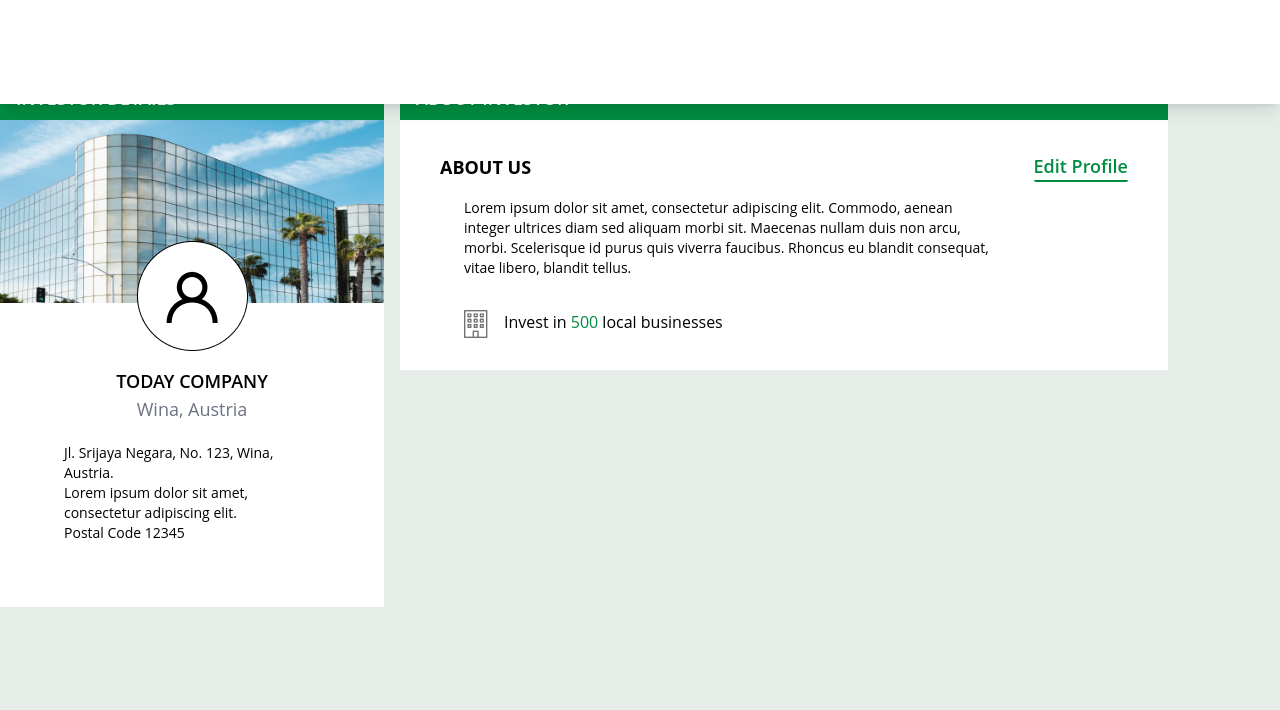
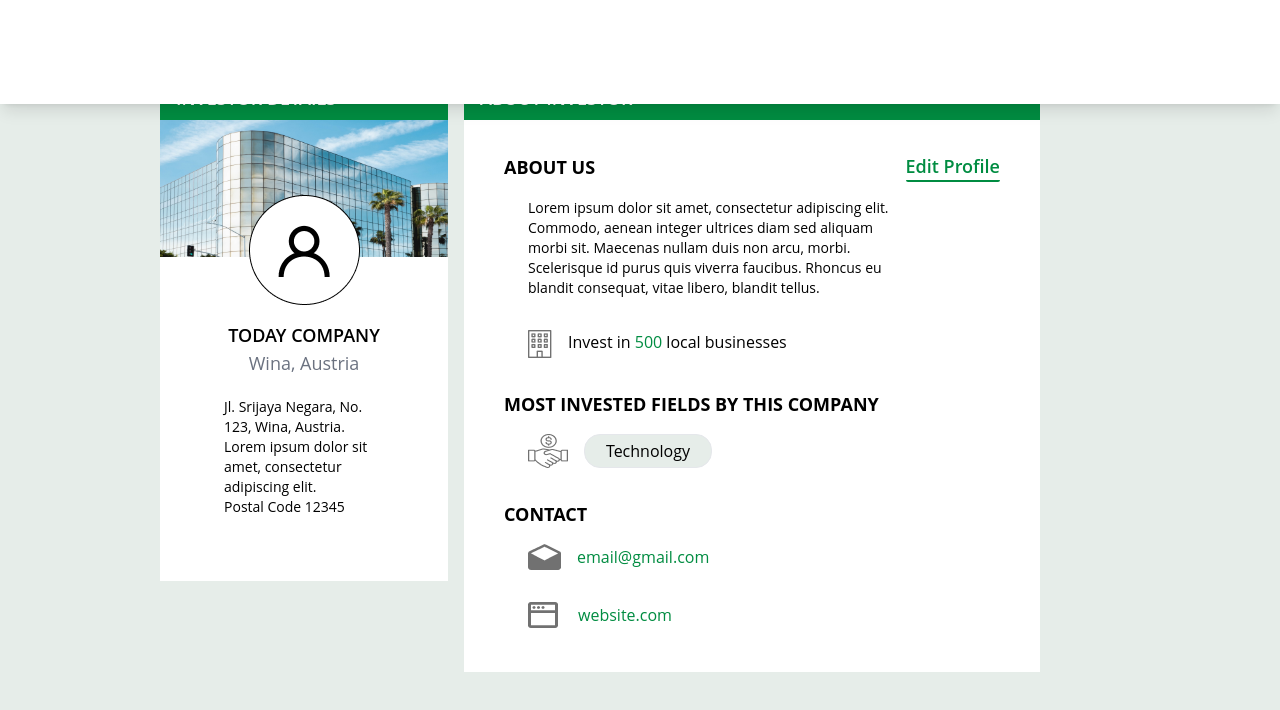
Before and after one commit to aziemp66/Google-Solution-Project, a React (Create React App) app in the folder client/: page /profileinvestor in a window 1280 px wide. Shown: the top 710 px of the page. Built offline with nearby package versions, Linux system fonts and the light colour scheme.

Commit message:
Static Profile Investor Page

```diff
--- a/client/src/components/ProfileInvestor/About.js
+++ b/client/src/components/ProfileInvestor/About.js
@@ -4,7 +4,8 @@ function About() {
             <div className="inline-block w-full px-4 py-2 bg-[#008C41]">
                 <h2 className="font-semibold text-lg 2xl:text-2xl text-white">ABOUT INVESTOR</h2>
             </div>
-           <div className="flex flex-col items-start w-full py-8 px-10 bg-white ">
+            <div>
+                <div className="flex flex-col items-start w-full pt-8 px-10 bg-white ">
                     <div className="flex flex-col gap-4">
                         <div className="flex flex-row items-center justify-between">
                             <h3 className="font-bold text-lg 2xl:text-xl">ABOUT US</h3>
@@ -29,6 +30,50 @@ function About() {
                         </div>
                     </div>
                 </div>
+                <div className="flex flex-col items-start w-full pt-8 px-10 bg-white ">
+                    <div className="flex flex-col gap-4">
+                        <div className="flex flex-row items-center justify-start">
+                            <h3 className="font-bold text-lg 2xl:text-xl">MOST INVESTED FIELDS BY THIS COMPANY</h3>
+                        </div>
+                        <div className="flex flex-col pl-6 w-full gap-8">
+                            <div className="flex flex-row items-center gap-4">
+                                <div>
+                                    <img src="./assets/icon/deal.png" alt="" />
+                                </div>
+                                <div className="inline-block items-center justify-center">
+                                    <button type="button" className="mx-auto font-medium text-center 2xl:text-base border-solid rounded-2xl border-[1px] w-[8rem] 2xl:w-[8rem] px-4 py-1 bg-[#E6EDE9]"
+                                        href="#">Technology</button>
+                                </div>
+                            </div>
+                        </div>
+                    </div>
+                </div>
+                <div className="flex flex-col items-start w-full pt-8 pb-[2.75rem] px-10 bg-white ">
+                    <div className="flex flex-col gap-4">
+                        <div className="flex flex-row items-center justify-start">
+                            <h3 className="font-bold text-lg 2xl:text-xl">CONTACT</h3>
+                        </div>
+                        <div className="flex flex-col pl-6 w-full gap-8">
+                            <div className="flex flex-row items-center gap-4">
+                                <div>
+                                    <img src="./assets/icon/email.png" alt="" />
+                                </div>
+                                <div>
+                                    <a href="#" className="font-medium text-base 2xl:text-lg text-[#008C41]">email@gmail.com</a>
+                                </div>
+                            </div>
+                            <div className="flex flex-row items-center gap-5">
+                                <div>
+                                    <img src="./assets/icon/web.png" alt="" />
+                                </div>
+                                <div>
+                                    <a className="font-medium text-base 2xl:text-lg text-[#008C41]" href="#">website.com</a>
+                                </div>
+                            </div>
+                        </div>
+                    </div>
+                </div>
+            </div>
         </div>
     );
 }
--- a/client/src/components/ProfileInvestor/ProfileInvestor.js
+++ b/client/src/components/ProfileInvestor/ProfileInvestor.js
@@ -3,13 +3,13 @@ import About from "./About";
 
 function ProfileInvestor() {
     return (
-        <section className="flex flex-col gap-12 pb-12 2xl:pb-12 2xl:px-40 w-full 2xl:w-full h-[100vh] 2xl:h-[100vh] align-middle bg-[#E6EDE9]">
+        <section className="flex flex-col gap-12 pb-12 2xl:pb-12 px-40 2xl:px-40 w-full 2xl:w-full h-[100vh] 2xl:h-[100vh] align-middle bg-[#E6EDE9]">
             <div className="flex flex-col w-full 2xl:w-full gap-4">
                 <div className="flex justify-start items-start w-full 2xl:w-full  mt:40 2xl:mt-40 mb-0 2xl:mb-0">
                     <h1 className="font-bold text-[#005728] text-xl 2xl:text-3xl" >INVESTOR PROFILE</h1>
                 </div>
             </div>
-            <div className="flex flex-row w-full items-start gap-4">
+            <div className="flex flex-row w-full items-start gap-4 ">
                 <Details></Details>
                 <About></About>
             </div>
```
Lines whose indentation alone changed are shown as unchanged.
